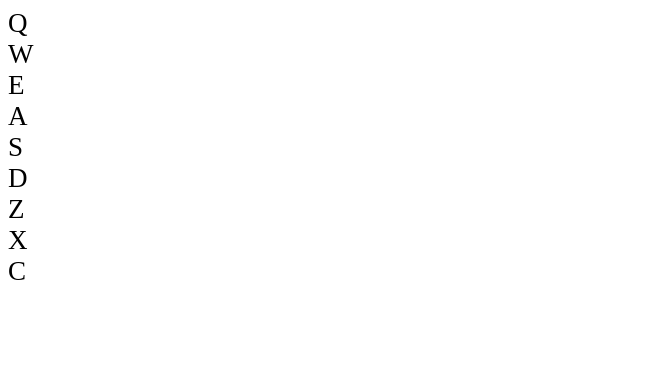
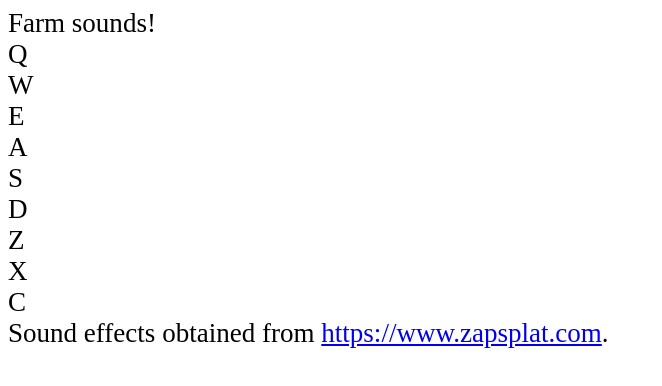
Before and after one commit to rhvdbergh/fcc-fel-drum, a React (Vite) app: page / in a window 1280 px wide. Shown: the top 386 px of the page, without its empty margins (0-662 px from the left). Built offline with nearby package versions, Linux system fonts and the light colour scheme.

Commit message:
add attribution

```diff
--- a/src/components/App.js
+++ b/src/components/App.js
@@ -1,8 +1,5 @@
 import React from 'react';
 import ReactDOM from 'react-dom';
-
-// TODO: Remember to attribute sound effects:
-// "Sound effects obtained from https://www.zapsplat.com"
 
 // components
 import DrumMachine from './DrumMachine';
--- a/src/components/Display.js
+++ b/src/components/Display.js
@@ -7,10 +7,11 @@ const Display = () => {
         return animal;
     }
 
-    const [currentlyPlaying, setPlaying] = useState(displayAnimal(' '));
+    const [currentlyPlaying, setPlaying] = useState(displayAnimal('Farm sounds!'));
 
     return (
-        <div id="display">{currentlyPlaying}
+        <div id="display">
+            <div>{currentlyPlaying}</div>
             <DrumPad audioDescription="cow" keyboardKey="Q" audioFile="audio_hero_s-cow-moo.mp3" displayAnimal={setPlaying} />
             <DrumPad audioDescription="goose" keyboardKey="W" audioFile="animals_bird_goose_honk_twice.mp3" displayAnimal={setPlaying} />
             <DrumPad audioDescription="cat" keyboardKey="E" audioFile="animal_cat_meow.mp3" displayAnimal={setPlaying} />
@@ -20,6 +21,7 @@ const Display = () => {
             <DrumPad audioDescription="sheep" keyboardKey="Z" audioFile="animals_sheep_bleat_002.mp3" displayAnimal={setPlaying} />
             <DrumPad audioDescription="chicken" keyboardKey="X" audioFile="felix_blume_animals_chicken_cluck_single.mp3" displayAnimal={setPlaying} />
             <DrumPad audioDescription="duck" keyboardKey="C" audioFile="animal_bird_duck_quack_003.mp3" displayAnimal={setPlaying} />
+            <div id="attribution">Sound effects obtained from <a href="https://www.zapsplat.com">https://www.zapsplat.com</a>.</div>
         </div>
     )
 }
```
